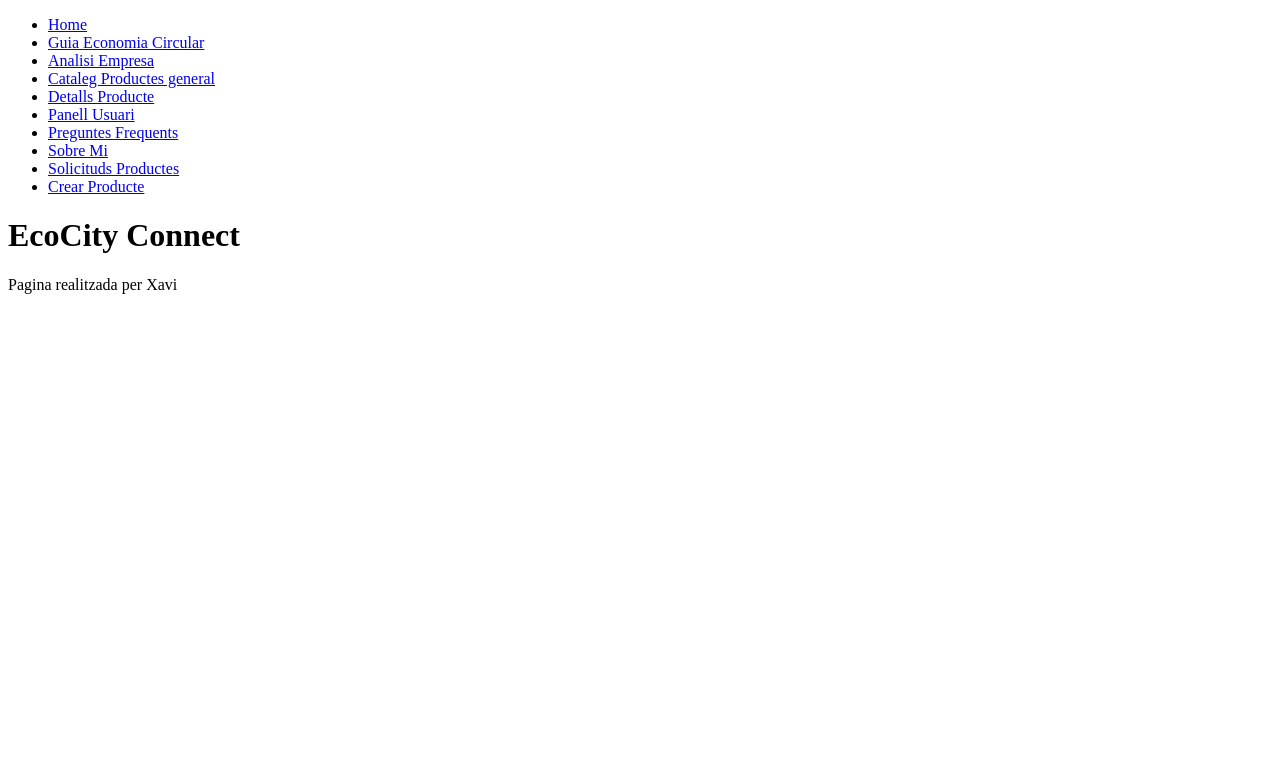
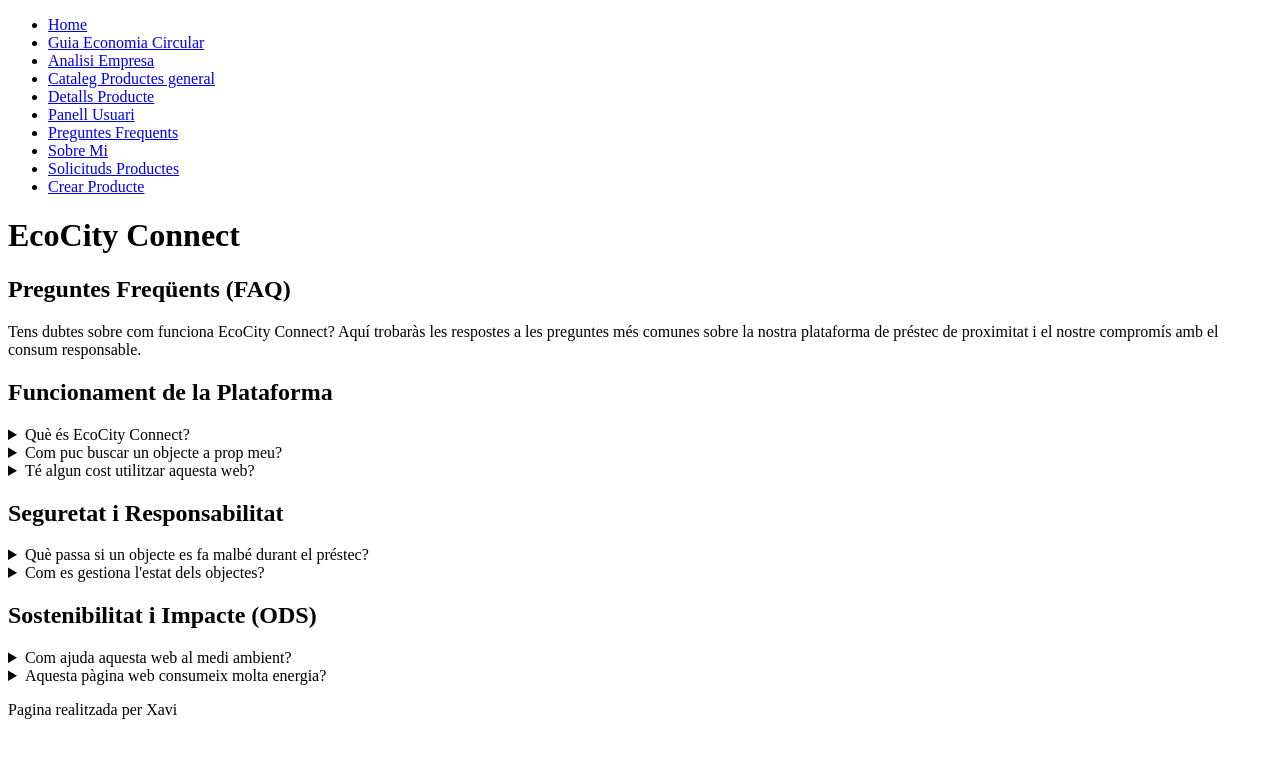
Before and after one commit to Xavi-H/EcoCity-Connect, a website: page public/view/preguntesFrequents.html in a window 1280 px wide. Drawn offline with Linux system fonts and the light colour scheme.

Commit message:
feat: add preguntes frequents

```diff
--- a/public/view/preguntesFrequents.html
+++ b/public/view/preguntesFrequents.html
@@ -7,7 +7,59 @@
     <script src="./../js.js"></script>
 </head>
     <body>
+        <main>
+            <section>
+                <h1>Preguntes Freqüents (FAQ)</h1>
+                <p>Tens dubtes sobre com funciona EcoCity Connect? Aquí trobaràs les respostes a les preguntes més comunes sobre la nostra plataforma de préstec de proximitat i el nostre compromís amb el consum responsable.</p>
+            </section>
 
+            <section>
+                <h2>Funcionament de la Plataforma</h2>
+
+                <details>
+                    <summary>Què és EcoCity Connect?</summary>
+                    <p>És una plataforma veïnal sense ànim de lucre que permet als residents d'un mateix barri intercanviar i prestar-se objectes d'ús esporàdic (eines, material d'acampada, transport, etc.). L'objectiu és reduir la compra de productes nous i allargar la vida útil dels que ja tenim.</p>
+                </details>
+
+                <details>
+                    <summary>Com puc buscar un objecte a prop meu?</summary>
+                    <p>Al nostre catàleg principal pots fer servir el cercador per filtrar els objectes disponibles segons el teu codi postal (CP) o barri de Barcelona. Així evitem desplaçaments innecessaris i fomentem la col·laboració local.</p>
+                </details>
+
+                <details>
+                    <summary>Té algun cost utilitzar aquesta web?</summary>
+                    <p>No, la plataforma és completament gratuïta. Es basa en un model d'economia col·laborativa i circular on els veïns s'ajuden mútuament sense intercanvi econòmic.</p>
+                </details>
+            </section>
+
+            <section>
+                <h2>Seguretat i Responsabilitat</h2>
+
+                <details>
+                    <summary>Què passa si un objecte es fa malbé durant el préstec?</summary>
+                    <p>EcoCity Connect és una comunitat basada en la confiança. Recomanem que abans de realitzar el préstec, ambdues parts reviseu l'estat de l'objecte. En cas d'accident, el veí que ha rebut el préstec s'ha de fer responsable de la seva reparació o substitució, seguint els nostres principis de consum responsable.</p>
+                </details>
+
+                <details>
+                    <summary>Com es gestiona l'estat dels objectes?</summary>
+                    <p>Cada objecte té una fitxa amb el seu estat actual ("disponible" o "prestat"). Quan un veí sol·licita un objecte i el propietari accepta, l'estat canvia automàticament a través de la nostra API simulada, evitant que dues persones demanin el mateix objecte alhora.</p>
+                </details>
+            </section>
+
+            <section>
+                <h2>Sostenibilitat i Impacte (ODS)</h2>
+
+                <details>
+                    <summary>Com ajuda aquesta web al medi ambient?</summary>
+                    <p>Ajuda directament a l'<strong>ODS 12 (Producció i Consum Responsables)</strong>. Sabies que un taladre elèctric s'utilitza una mitjana de només 13 minuts durant tota la seva vida útil? Compartint aquest tipus d'objectes evitem que 20 persones en comprin 20 de nous, estalviant els recursos i l'energia necessaris per fabricar-los.</p>
+                </details>
+
+                <details>
+                    <summary>Aquesta pàgina web consumeix molta energia?</summary>
+                    <p>No, s'ha dissenyat seguint criteris de <strong>Sostenibilitat Digital</strong>. En fer servir JavaScript asíncron (fetch) per carregar dades i components, evitem recarregar pàgines senceres, reduint el trànsit de xarxa. A més, disposem d'un Mode Fosc que estalvia energia en dispositius amb pantalles OLED.</p>
+                </details>
+            </section>
+        </main>
 
     </body>
 </html>
```
